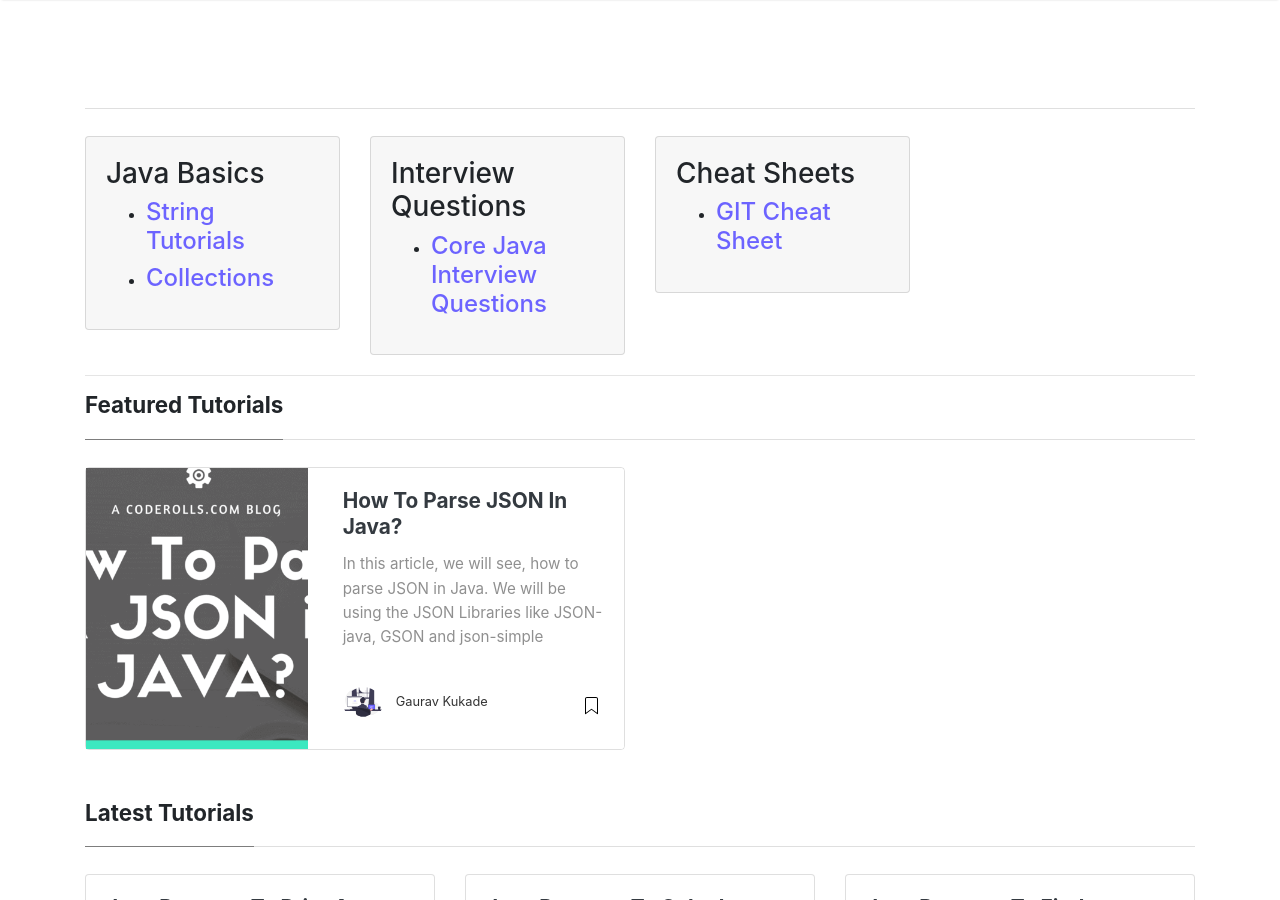
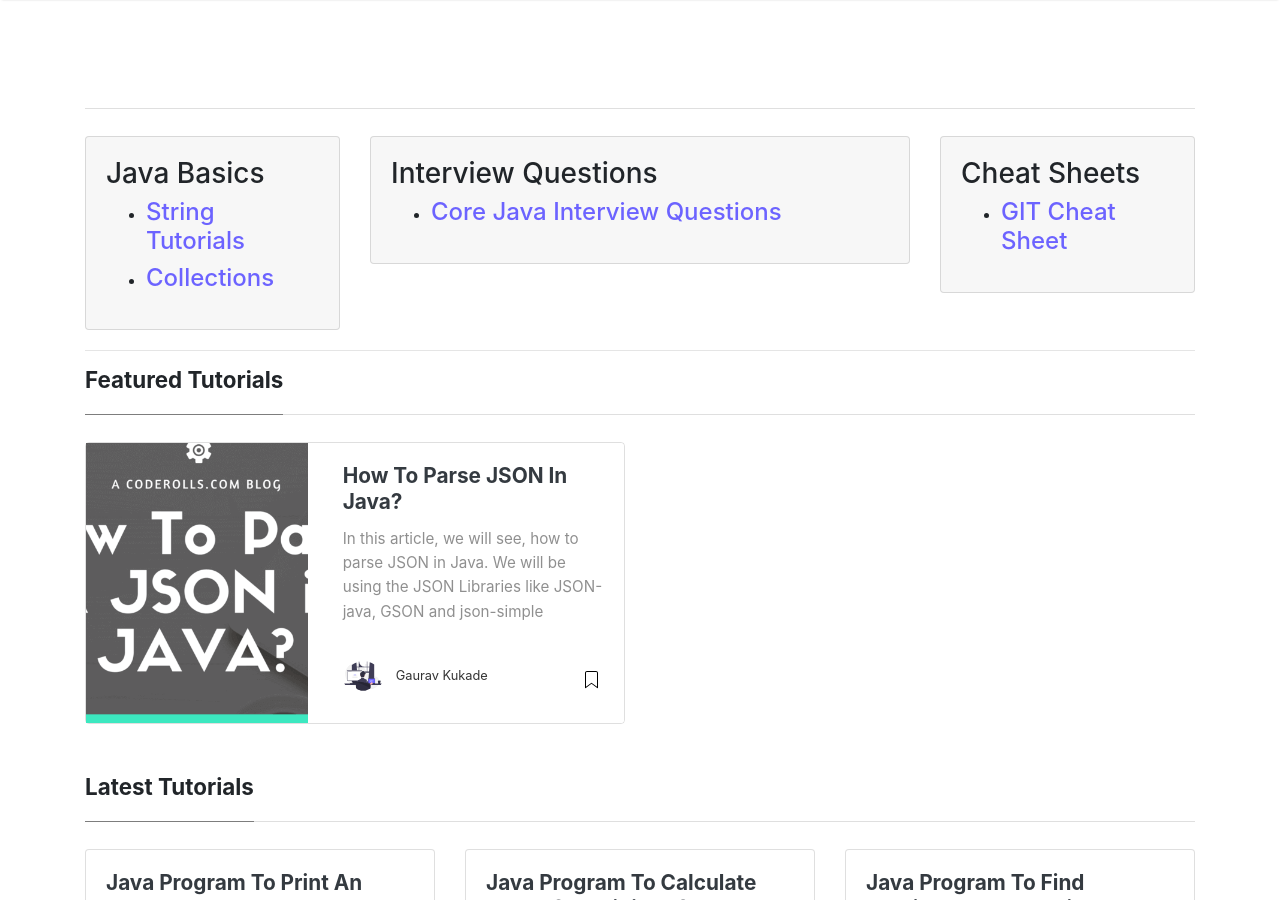
Before and after one commit to coderolls/coderolls-blog, a Jekyll site: the page built from index.html, in a window 1280 px wide and 900 px high. Built offline with Jekyll 4.4.1, drawn with Linux system fonts in a browser that asks for light colours; nearby versions of some CDN libraries; the list of posts is cut into pages by our own code.

Commit message:
Update index.html

```diff
--- a/index.html
+++ b/index.html
@@ -26,7 +26,7 @@
 
 			</div>
 		</div>
-		<div class=col-sm-3>
+		<div class=col-sm-6>
 			<div class="card" style="background-color: #f7f7f7">
 				<div class="card-body">
 					<h3>Interview Questions</h3>
```
